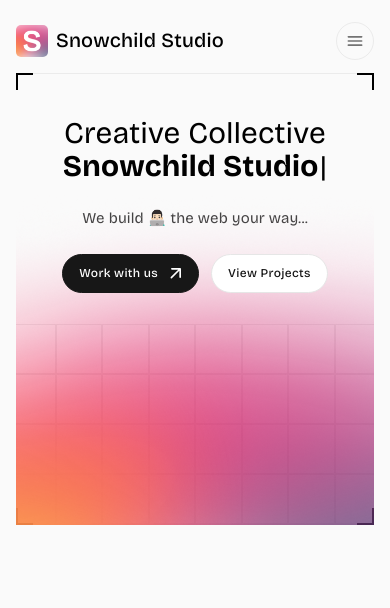
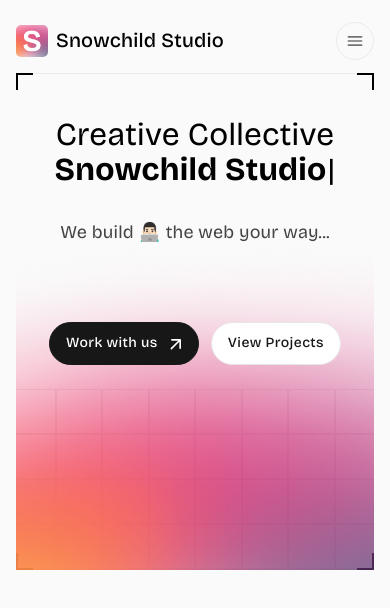
Before and after one commit to MANANTANDON/snowchild-studio, a Next.js app: page / in a window 390 px wide. Shown: the top 608 px of the page. Built offline with nearby package versions, Linux system fonts and the light colour scheme.

Commit message:
Hero Section changes...

```diff
--- a/src/components/Home/HeroBackground.jsx
+++ b/src/components/Home/HeroBackground.jsx
@@ -12,7 +12,7 @@
         <Grid
           size={{ xs: 1.5, md: 1 }}
           sx={{
-            height: { xs: "50px", sm: "90px" },
+            height: { xs: "45px", sm: "90px" },
             border: "1px solid #EBEBEB",
           }}
         />
@@ -26,7 +26,7 @@
         <Grid
           size={{ xs: 1.5, md: 1 }}
           sx={{
-            height: { xs: "50px", sm: "90px" },
+            height: { xs: "45px", sm: "90px" },
             border: {
               xs: "none",
               md: (key === 0 || key === 11) && "1px solid #EBEBEB",
@@ -44,8 +44,11 @@
             <Grid
               size={{ xs: 1.5, sm: 1.5, md: 1 }}
               sx={{
-                height: { xs: "50px", sm: "90px" },
-                border: { xs: "none", md: "1px solid #EBEBEB" },
+                height: { xs: "45px", sm: "90px" },
+                border: {
+                  xs: "none",
+                  md: "1px solid #EBEBEB",
+                },
               }}
             />
           ))}
@@ -53,6 +56,8 @@
           {SkippedGrids}
           {SkippedGrids}
           {SkippedGrids}
+          {isMobile && SkippedGrids}
+          {isMobile && SkippedGrids}
 
           {AllGrids}
           {AllGrids}
--- a/src/components/Home/HeroContent.jsx
+++ b/src/components/Home/HeroContent.jsx
@@ -13,7 +13,7 @@
     px: { xs: 2, sm: 5 },
     py: 1,
     borderRadius: "30px",
-    fontSize: { xs: "12px", sm: "20px" },
+    fontSize: { xs: "14px", sm: "20px" },
     fontWeight: 500,
     transition: "all 0.3s ease",
     "&:hover": {
@@ -72,7 +72,7 @@
       {/* Hero Typography */}
       <Typography
         sx={{
-          fontSize: { xs: "30px", sm: "48px", md: "48px", lg: "56px" },
+          fontSize: { xs: "32px", sm: "48px", md: "48px", lg: "56px" },
           mt: { xs: 3, sm: 5 },
           lineHeight: 1.1,
         }}
@@ -95,9 +95,9 @@
       </Typography>
       <Typography
         sx={{
-          fontSize: { xs: "15px", sm: "26px", md: "26px" },
+          fontSize: { xs: "18px", sm: "26px", md: "26px" },
           color: "#444444",
-          my: 3,
+          my: 4,
         }}
         className="font-bg"
       >
@@ -112,6 +112,7 @@
           justifyContent: "center",
           gap: { xs: 1.5, sm: 2 },
           mb: 5,
+          mt: { xs: 5.5, sm: 0 },
           flexWrap: "wrap",
         }}
       >
--- a/src/components/Layout/Layout.jsx
+++ b/src/components/Layout/Layout.jsx
@@ -5,7 +5,7 @@
 export const Layout = ({ children }) => {
   return (
     <>
-      <Box sx={{ m: { xs: 1, sm: -1 } }}>
+      <Box sx={{ m: { xs: 1, md: -1 } }}>
         <Header />
         {children}
       </Box>
```
